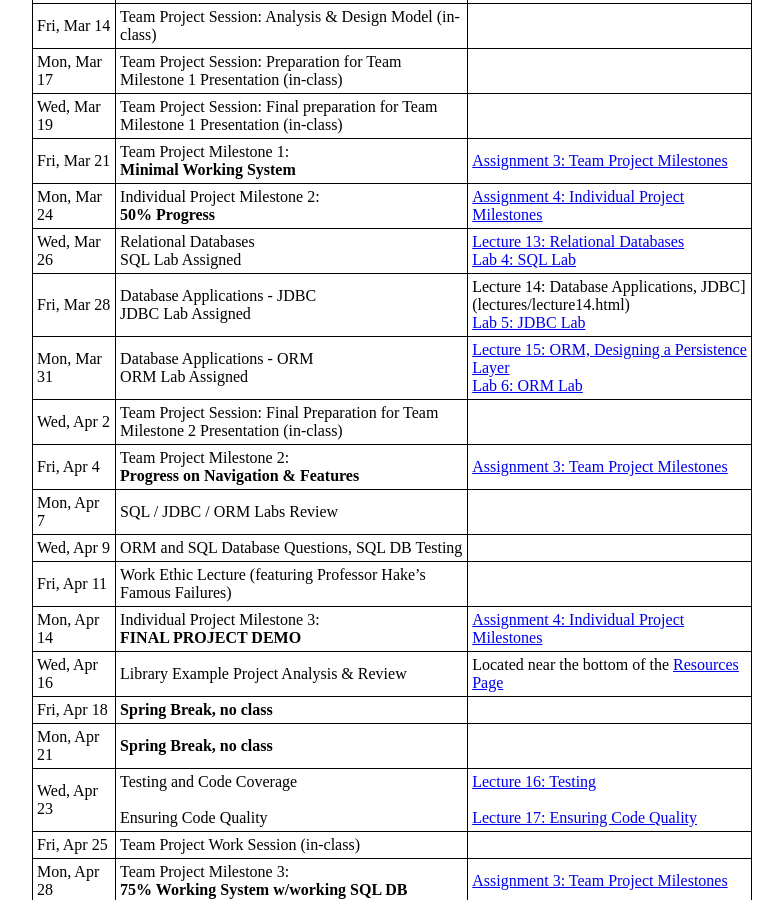
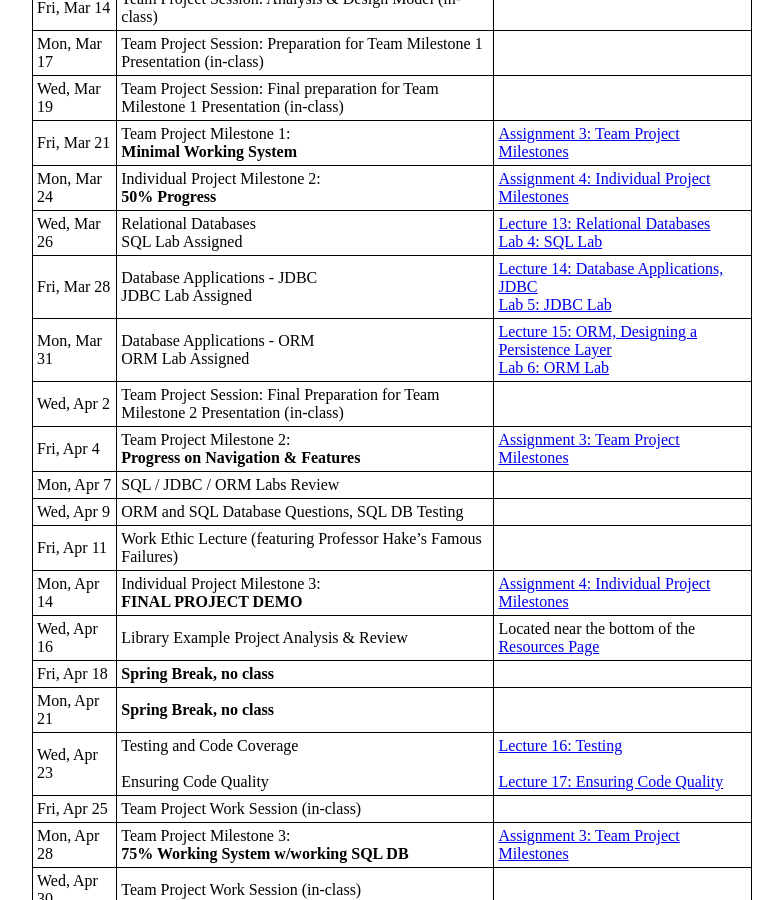
Before and after one commit to ycpcs/cs320-spring2025, a Jekyll site: the page built from schedule.md, in a window 1280 px wide and 900 px high, scrolled down 1287 px. Shown: the whole window, without its empty margins (248-1031 px from the left). Built offline with Jekyll 4.4.1, drawn with Linux system fonts in a browser that asks for light colours.

Commit message:
minor edit

```diff
--- a/schedule.md
+++ b/schedule.md
@@ -38,7 +38,7 @@ Wed, Mar 19   | Team Project Session: Final preparation for Team Milestone 1 Pre
 Fri, Mar 21   | Team Project Milestone 1:<br> **Minimal Working System** | [Assignment 3: Team Project Milestones](assign/assign03.html)
 Mon, Mar 24   | Individual Project Milestone 2:<br> **50% Progress** | [Assignment 4: Individual Project Milestones](assign/assign04.html)
 Wed, Mar 26   | Relational Databases <br> SQL Lab Assigned | [Lecture 13: Relational Databases](lectures/lecture13.html) <br> [Lab 4: SQL Lab](./labs/lab04.html)
-Fri, Mar 28   | Database Applications - JDBC <br> JDBC Lab Assigned | Lecture 14: Database Applications, JDBC](lectures/lecture14.html) <br> [Lab 5: JDBC Lab](./labs/lab05.html)
+Fri, Mar 28   | Database Applications - JDBC <br> JDBC Lab Assigned | [Lecture 14: Database Applications, JDBC](lectures/lecture14.html) <br> [Lab 5: JDBC Lab](./labs/lab05.html)
 Mon, Mar 31   | Database Applications - ORM <br> ORM Lab Assigned | [Lecture 15: ORM, Designing a Persistence Layer](lectures/lecture15.html)<br> [Lab 6: ORM Lab](./labs/lab06.html)
 Wed, Apr 2    | Team Project Session: Final Preparation for Team Milestone 2 Presentation (in-class)
 Fri, Apr 4    | Team Project Milestone 2:<br> **Progress on Navigation & Features** | [Assignment 3: Team Project Milestones](assign/assign03.html)<br>
```
